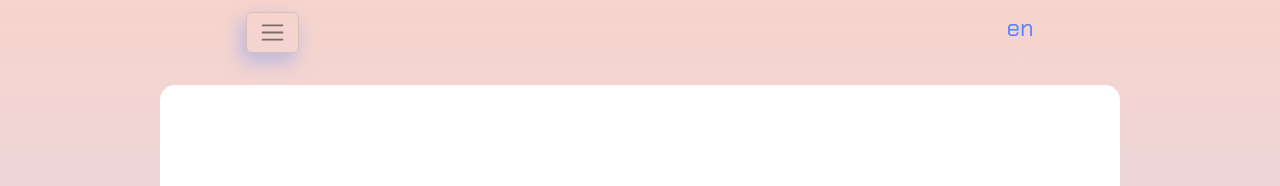
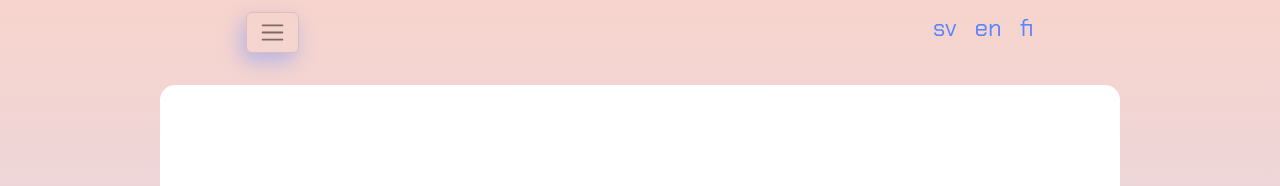
Before and after one commit to ilmastoveivi/ilmastoveivi.github.io, a Jekyll site: the page built from legal.md, in a window 1280 px wide and 900 px high. Shown: the top 186 px of the window. Built offline with Jekyll 4.4.1, drawn with Linux system fonts in a browser that asks for light colours; nearby versions of some CDN libraries; some web fonts are replaced.

```diff
--- a/tietosuojaseloste.md
+++ b/tietosuojaseloste.md
@@ -1,5 +1,7 @@
 ---
 layout: basic
+ref: legal
+lang: fi
 title: Tietosuojaseloste
 
 ---
```
Also changed, not shown: dataskyddsbeskrivning.md (+1 -0 lines).
